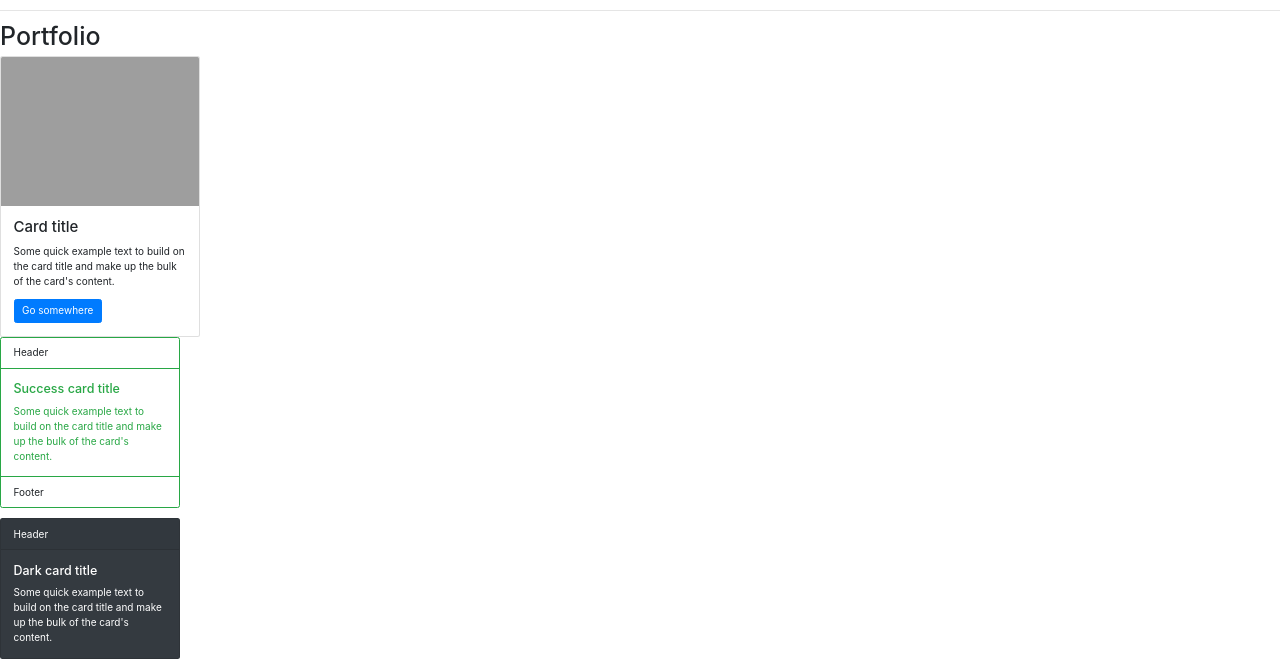
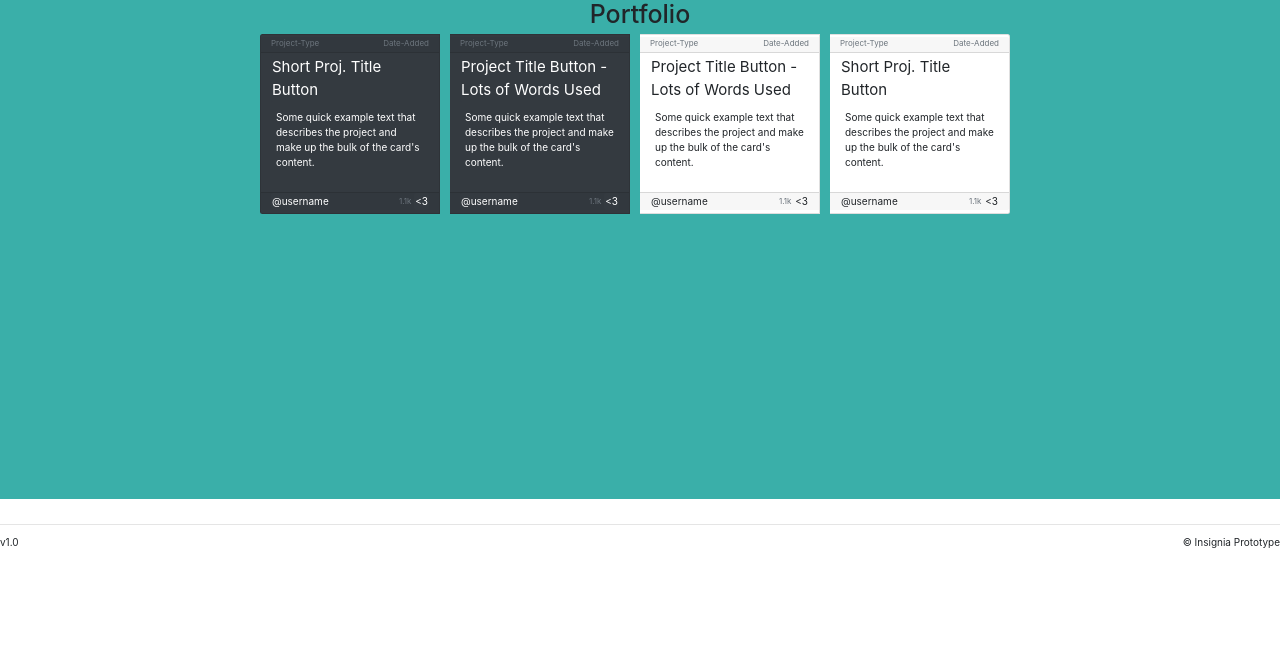
Before and after one commit to dylanfloyd/digital-portfolio-networking, a Python web app: template app/templates/main/portfolio.html in a window 1280 px wide. Shown: the part 70-737 px from the top of the page. Run offline with Jinja, Linux system fonts and the light colour scheme; the template is opened without the code that fills it, so the values that code supplies are empty; some libraries are stand-ins or nearby versions; grey boxes are pictures that could not be loaded.

Commit message:
Hardcoded tiles with routes in portfolio, updated layout and colors in base layout template

```diff
--- a/app/templates/layout.html
+++ b/app/templates/layout.html
@@ -29,10 +29,9 @@
             <!-- Bootstrap CSS -->
             <link rel="stylesheet" href="https://stackpath.bootstrapcdn.com/bootstrap/4.5.0/css/bootstrap.min.css" integrity="sha384-9aIt2nRpC12Uk9gS9baDl411NQApFmC26EwAOH8WgZl5MYYxFfc+NcPb1dKGj7Sk" crossorigin="anonymous">
 
-            <title>Hello, world!</title>
+            <title>Insignia Prototype</title>
           </head>
           <body>
-            <h1>Hello, world!</h1>
 
             <!-- Optional JavaScript -->
             <!-- jQuery first, then Popper.js, then Bootstrap JS -->
@@ -50,40 +49,40 @@
         <!-- Application specific HTML -->
 
         <!-- -- NAV BAR -->
-        <div id="header-div" class="clearfix with-margins">
-            <div class="pull-left"><a href="/"><h1 class="no-margins">Insignia Prototype</h1></a></div>
-            <div class="pull-right">
+        <div id="header-div" class="clearfix with-margins mt-0 mb-0 ml-0 mr-0" style="background-color: #3AAFA9">
+            <div class="pull-left  mt-1 ml-3 mb-3"><a href="/"><h1 class="no-margins text-white">Insignia Prototype</h1></a></div>
+            <div class="pull-right mt-3 mr-3">
 
 
 
 
 
                 {% if current_user.is_authenticated %}
-                    <a href="https://www.google.com">Google</a>
+                    <a href="https://www.google.com" class="text-white">Google</a>
                     &nbsp; | &nbsp;
-                    <a href="/main/portfolio">Portfolio</a>
+                    <a href="/main/portfolio" class="text-white">Portfolio</a>
                     &nbsp; | &nbsp;
-                    <a href="/main/favorites">Favorites</a>
+                    <a href="/main/favorites" class="text-white">Favorites</a>
                     &nbsp; | &nbsp;
-                    <a href="/main/trending">Trending</a>
+                    <a href="/main/trending" class="text-white">Trending</a>
                        &nbsp; | &nbsp;
-                    <a href="/main/specialize">Specialize</a>
+                    <a href="/main/specialize" class="text-white">Specialize</a>
                     &nbsp; | &nbsp;
-                    <a href="/main/network">Network</a>
+                    <a href="/main/network" class="text-white">Network</a>
                     &nbsp; | &nbsp;
-                    <a href="/user/change-password">Settings</a>
+                    <a href="/user/change-password" class="text-white">Settings</a>
                     &nbsp; | &nbsp;
-                    <a href="{{ url_for('main.user_profile_page') }}">{{ current_user.first_name or current_user.username or current_user.email }}</a>
+                    <a href="{{ url_for('main.user_profile_page') }}" class="text-white">{{ current_user.first_name or current_user.username or current_user.email }}</a>
                     &nbsp; | &nbsp;
-                    <a href="{{ url_for('user.logout') }}">Sign out</a>
+                    <a href="{{ url_for('user.logout') }}" class="text-white">Sign out</a>
                 {% else %}
-                    <a href="{{ url_for('user.login') }}">Sign in</a>
+                    <a href="{{ url_for('user.login') }}" class="text-white">Sign in</a>
                 {% endif %}
             </div>
         </div>
         <hr class="no-margins"/>
 
-        <div id="main-div" class="with-margins">
+        <div id="main-div" style="background-color: #3AAFA9; padding-left: 3rem; padding-right: 3rem;">
         {% block pre_content %}{% endblock %}
 
         {# One-time system messages called Flash messages #}
@@ -100,7 +99,9 @@
             {%- endwith %}
         {% endblock %}
 
+        <div class="container-fluid" style="padding-left: 5rem; padding-right: 5rem; min-height: 50rem;">
         {% block content %}{% endblock %}
+        </div>
 
         {% block post_content %}{% endblock %}
         </div>
@@ -109,7 +110,7 @@
         <hr class="no-margins"/>
         <div id="footer-div" class="clearfix with-margins">
             <div class="pull-left">{{ user_manager.app_name }} v1.0</div>
-            <div class="pull-right">&copy; 2014 Insignia Prototype</div>
+            <div class="pull-right">&copy; Insignia Prototype</div>
         </div>
 
         <!-- Bootstrap JS -->
--- a/app/templates/main/portfolio.html
+++ b/app/templates/main/portfolio.html
@@ -1,68 +1,117 @@
 {% extends "main/main_base.html" %}  {# main/main_base.html extends layout.html #}
 
 {% block content %}
-<h1>Portfolio</h1>
+<h1 style="text-align: center">Portfolio</h1>
 {#    <p>Profile Button: First Last</p>#}
 {#    <p>Description: Words words word words word word words words.</p>#}
 {#    <p><a href="{{ url_for('user.change_password') }}">Change password</a></p>#}
 {##}
-<div class="card table-bordered" style="width: 20rem;">
-  <img class="card-img-top" src="..." alt="Card image cap">
-  <div class="card-body">
-    <h4 class="card-title">Card title</h4>
-    <p class="card-text">Some quick example text to build on the card title and make up the bulk of the card's content.</p>
-    <a href="#" class="btn btn-primary">Go somewhere</a>
-  </div>
-</div>
 
-<div class="card table-bordered border-success mb-3" style="max-width: 18rem;">
-  <div class="card-header bg-transparent border-success">Header</div>
-  <div class="card-body text-success">
-    <h5 class="card-title">Success card title</h5>
-    <p class="card-text">Some quick example text to build on the card title and make up the bulk of the card's content.</p>
-  </div>
-  <div class="card-footer bg-transparent border-success">Footer</div>
-</div>
 
-<div class="card text-white bg-dark mb-3" style="max-width: 18rem;">
-  <div class="card-header">Header</div>
-  <div class="card-body">
-    <h5 class="card-title">Dark card title</h5>
-    <p class="card-text">Some quick example text to build on the card title and make up the bulk of the card's content.</p>
-  </div>
-</div>
+{#    <div id="-div" style="background-color: #3AAFA9; min-width: max-content; padding-bottom: 1rem"></div>#}
 
-    <div class="card-group" style="max-width: max-content;">
-  <div class="card" style="width: 20rem;">
-    <img class="card-img-top" src="..." alt="Card image cap">
-    <div class="card-body">
-      <h5 class="card-title">Card title</h5>
-      <p class="card-text">This is a wider card with supporting text below as a natural lead-in to additional content. This content is a little bit longer.</p>
+    <div class="card-group center-block" style="max-width: max-content;">
+
+        <div class="card text-white bg-dark mb-3 mr-3" style="max-width: 18rem; min-width: 18rem; min-height: 18rem">
+            <div class="card-header mt-1 mb-1" style="padding: 0; padding-bottom: 0.25rem;">
+                <small class="text-muted pull-left ml-3">Project-Type</small>
+                <small class="text-muted pull-right mr-3">Date-Added</small>
+            </div>
+            <div class="card-body" style="padding: 0">
+                <h5 class="card-title ml-3 mr-3">
+                    <a href="https://www.google.com" target="_blank" class="btn btn text-white text-left bg-dark" style="padding: 0; font-size: 1.5rem; white-space: pre-wrap">Short Proj. Title Button</a>
+                </h5>
+                <p class="card-text ml-4 mr-4">Some quick example text that describes the project and make up the bulk of the card's content.</p>
+            </div>
+            <div class="card-footer mt-1 mb-1" style="padding: 0">
+                <div class="pull-left ml-3">
+                    <a href="https://www.google.com" target="_blank" class="btn btn text-white bg-dark" style="padding: 0">
+                        @username
+                    </a>
+                </div>
+                <div class="pull-right mr-3">
+                    <small class="text-muted">1.1k</small>
+                    <a href="#" class="btn text-white bg-dark" style="padding: 0"><3</a>
+                </div>
+            </div>
+        </div>
+
+        <div class="card text-white bg-dark mb-3 mr-3" style="max-width: 18rem; min-width: 18rem; min-height: 18rem">
+            <div class="card-header mt-1 mb-1" style="padding: 0; padding-bottom: 0.25rem;">
+                <small class="text-muted pull-left ml-3">Project-Type</small>
+                <small class="text-muted pull-right mr-3">Date-Added</small>
+            </div>
+            <div class="card-body" style="padding: 0">
+                <h5 class="card-title ml-3 mr-3">
+                    <a href="https://www.google.com" target="_blank" class="btn btn text-white text-left bg-dark" style="padding: 0; font-size: 1.5rem; white-space: pre-wrap">Project Title Button - Lots of Words Used</a>
+                </h5>
+                <p class="card-text ml-4 mr-4">Some quick example text that describes the project and make up the bulk of the card's content.</p>
+            </div>
+            <div class="card-footer mt-1 mb-1" style="padding: 0">
+                <div class="pull-left ml-3">
+                    <a href="https://www.google.com" target="_blank" class="btn btn text-white bg-dark" style="padding: 0">
+                        @username
+                    </a>
+                </div>
+                <div class="pull-right mr-3">
+                    <small class="text-muted">1.1k</small>
+                    <a href="#" class="btn text-white bg-dark" style="padding: 0"><3</a>
+                </div>
+            </div>
+        </div>
+
+        <div class="card bg-white mb-3 mr-3" style="max-width: 18rem; min-width: 18rem; min-height: 18rem; text-color: #3AAFA9">
+            <div class="card-header mt-1 mb-1" style="padding: 0; padding-bottom: 0.25rem;">
+                <small class="text-muted pull-left ml-3">Project-Type</small>
+                <small class="text-muted pull-right mr-3">Date-Added</small>
+            </div>
+            <div class="card-body" style="padding: 0">
+                <h5 class="card-title ml-3 mr-3">
+                    <a href="https://www.google.com" target="_blank" class="btn text-left" style="padding: 0; font-size: 1.5rem; white-space: pre-wrap">Project Title Button - Lots of Words Used</a>
+                </h5>
+
+                <p class="card-text ml-4 mr-4">Some quick example text that describes the project and make up the bulk of the card's content.</p>
+            </div>
+            <div class="card-footer mt-1 mb-1" style="padding: 0">
+                <div class="pull-left ml-3">
+                    <a href="https://www.google.com" target="_blank" class="btn" style="padding: 0">
+                        @username
+                    </a>
+                </div>
+                <div class="pull-right mr-3">
+                    <small class="text-muted">1.1k</small>
+                    <a href="#" class="btn" style="padding: 0"><3</a>
+                </div>
+            </div>
+        </div>
+
+       <div class="card bg-white mb-3 mr-3" style="max-width: 18rem; min-width: 18rem; min-height: 18rem; text-color: #3AAFA9">
+            <div class="card-header mt-1 mb-1" style="padding: 0; padding-bottom: 0.25rem;">
+                <small class="text-muted pull-left ml-3">Project-Type</small>
+                <small class="text-muted pull-right mr-3">Date-Added</small>
+            </div>
+            <div class="card-body" style="padding: 0">
+                <h5 class="card-title ml-3 mr-3">
+                    <a href="https://www.google.com" target="_blank" class="btn text-left" style="padding: 0; font-size: 1.5rem; white-space: pre-wrap">Short Proj. Title Button</a>
+                </h5>
+
+                <p class="card-text ml-4 mr-4">Some quick example text that describes the project and make up the bulk of the card's content.</p>
+            </div>
+            <div class="card-footer mt-1 mb-1" style="padding: 0">
+                <div class="pull-left ml-3">
+                    <a href="https://www.google.com" target="_blank" class="btn" style="padding: 0">
+                        @username
+                    </a>
+                </div>
+                <div class="pull-right mr-3">
+                    <small class="text-muted">1.1k</small>
+                    <a href="#" class="btn" style="padding: 0"><3</a>
+                </div>
+            </div>
+        </div>
+
     </div>
-    <div class="card-footer">
-      <small class="text-muted">Last updated 3 mins ago</small>
-    </div>
-  </div>
-  <div class="card" style="width: 20rem;">
-    <img class="card-img-top" src="..." alt="Card image cap">
-    <div class="card-body">
-      <h5 class="card-title">Card title</h5>
-      <p class="card-text">This card has supporting text below as a natural lead-in to additional content.</p>
-    </div>
-    <div class="card-footer">
-      <small class="text-muted">Last updated 3 mins ago</small>
-    </div>
-  </div>
-  <div class="card bg-info" style="width: 20rem;">
-    <img class="card-img-top" src="..." alt="Card image cap">
-    <div class="card-body">
-      <h5 class="card-title">Card title</h5>
-      <p class="card-text">This is a wider card with supporting text below as a natural lead-in to additional content. This card has even longer content than the first to show that equal height action.</p>
-    </div>
-    <div class="card-footer">
-      <small class="text-muted">Last updated 3 mins ago</small>
-    </div>
-  </div>
-</div>
+
+
 
 {% endblock %}
```
